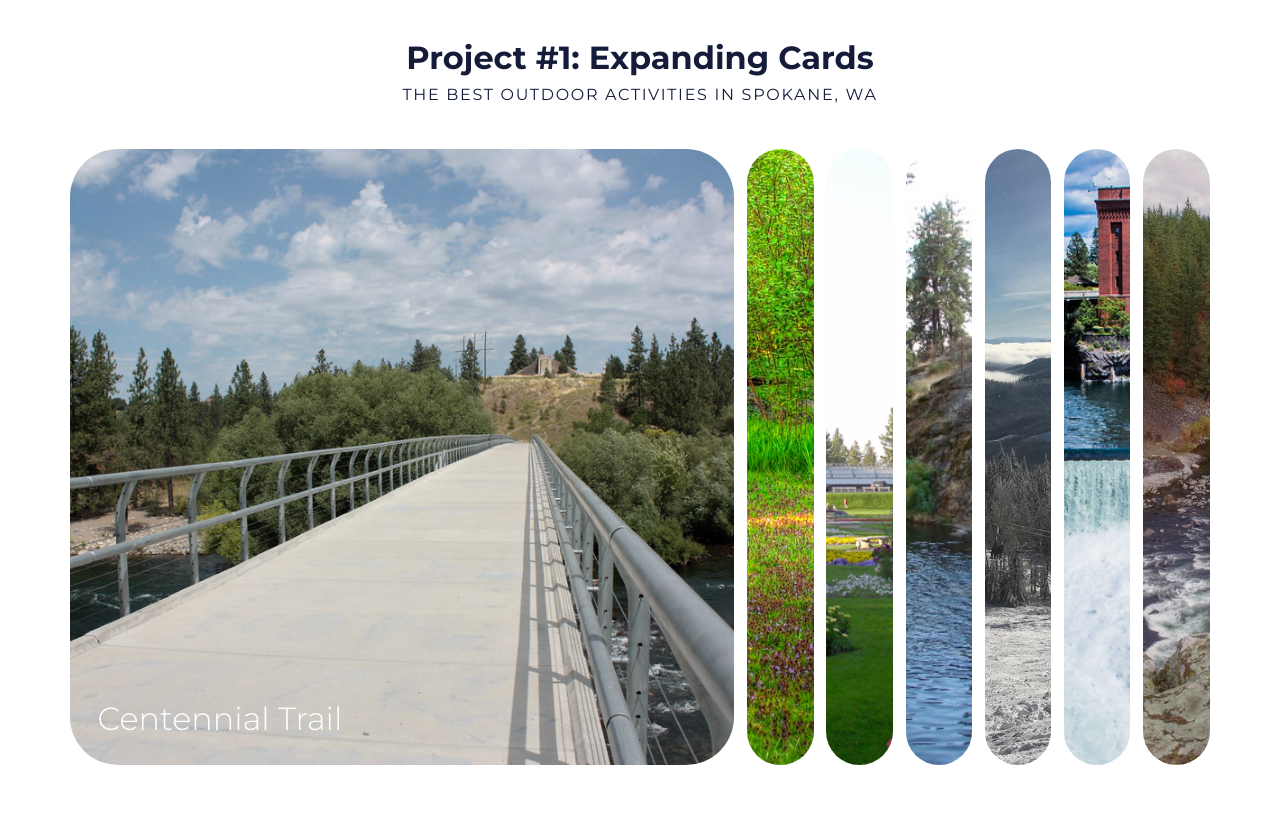
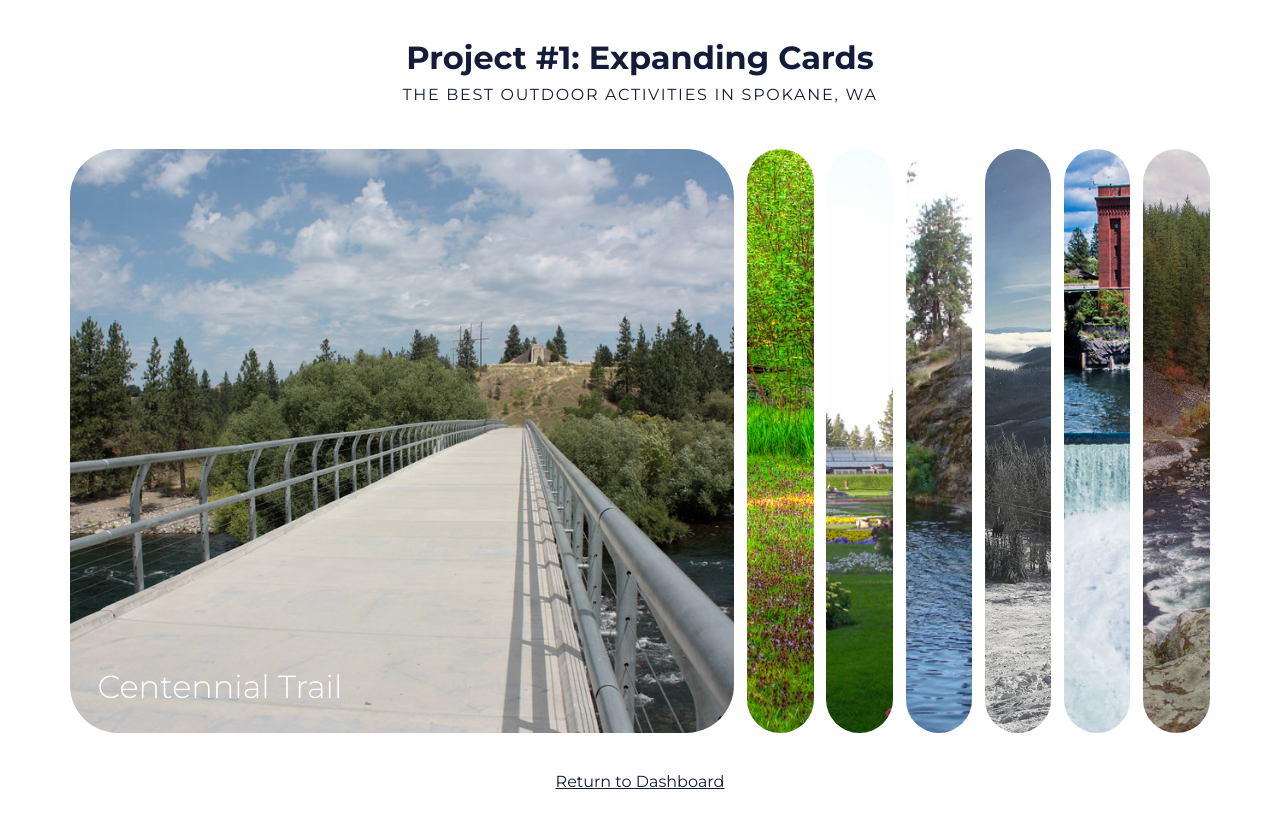
Before and after one commit to btaylor13/50-mini-js-projects, a website: page days1-10/expanding-cards/expanding-cards.html in a window 1280 px wide. Shown: the top 828 px of the page. Drawn offline with Linux system fonts and the light colour scheme; files whose address does not match are found by name.

Commit message:
added screenshot of expanding cards to dashboard

```diff
--- a/days1-10/expanding-cards/expanding-cards.css
+++ b/days1-10/expanding-cards/expanding-cards.css
@@ -11,6 +11,16 @@ body {
   font-family: "Montserrat", sans-serif;
   height: 100vh;
   overflow: hidden;
+}
+
+.return-link-container {
+  text-align: center;
+  margin: 0 auto;
+  padding: 2rem;
+}
+
+.return-link {
+  color: rgb(20, 28, 58);
 }
 
 .header {
@@ -39,7 +49,7 @@ body {
   background-size: auto 100%;
   background-position: center;
   background-repeat: no-repeat;
-  height: 77vh;
+  height: 73vh;
   border-radius: 3rem;
   color: #fff;
 
--- a/days1-10/expanding-cards/expanding-cards.html
+++ b/days1-10/expanding-cards/expanding-cards.html
@@ -81,6 +81,9 @@
         <h3>Riverside Park</h3>
       </div>
     </section>
-    <div class="return-link"></div>
+
+    <div class="return-link-container">
+      <a href="../../index.html" class="return-link">Return to Dashboard</a>
+    </div>
   </body>
 </html>
```
Also changed, not shown: index.html (+7 -3 lines), sass/main.scss (+7 -2 lines), dashimages/expanding-cards.jpg (added), styles.css.
